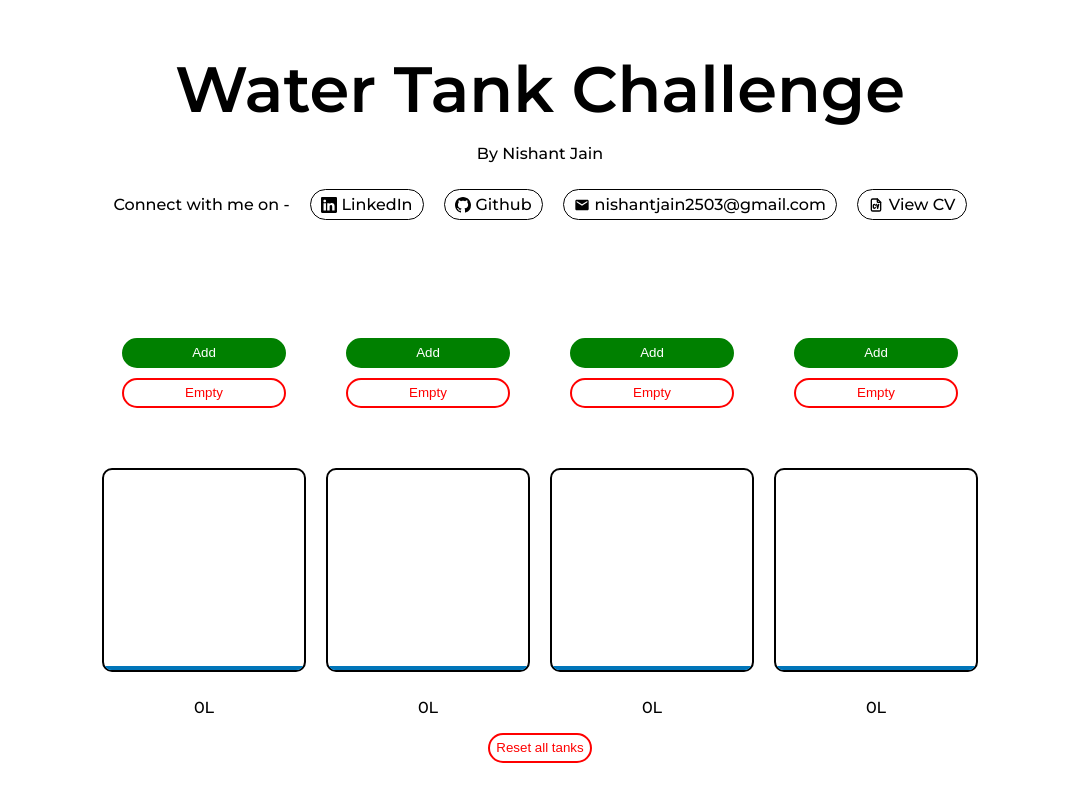
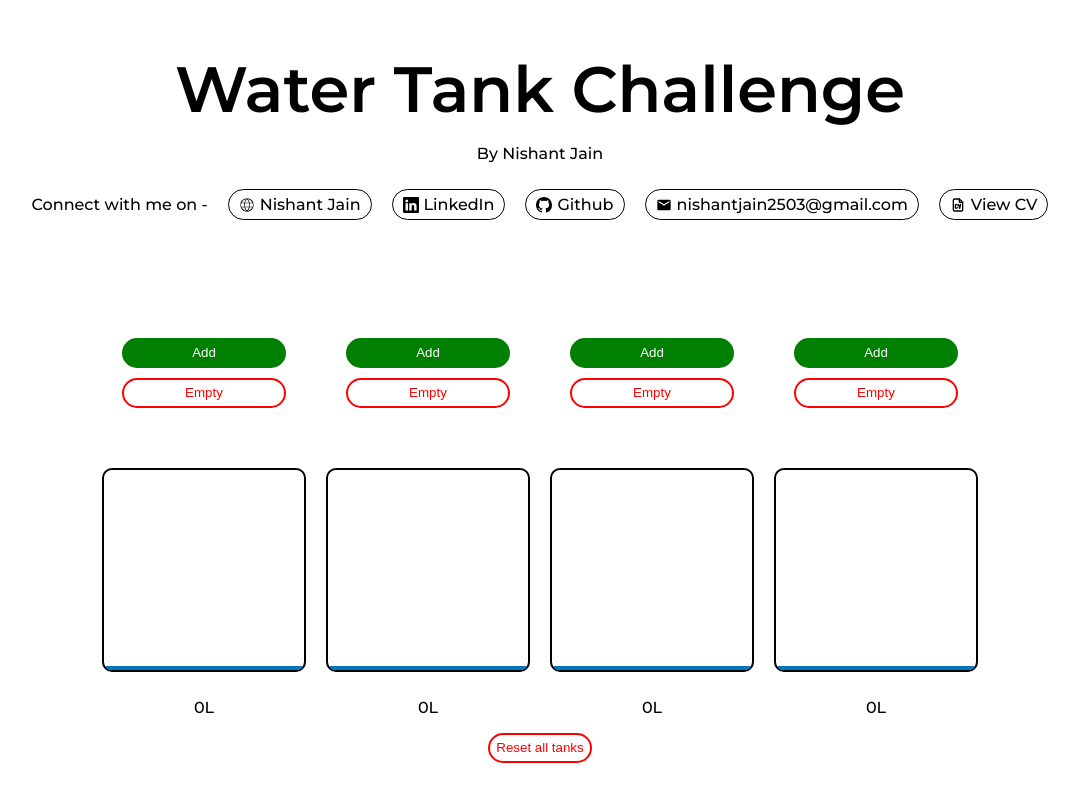
Before and after one commit to NishantJain25/water-tank-problem, a React (Create React App) app: page / in a window 1280 px wide. Shown: the top 802 px of the page, without its empty margins (100-1179 px from the left). Built offline with nearby package versions, Linux system fonts and the light colour scheme.

Commit message:
updated cv link and added portfolio link

```diff
--- a/src/App.jsx
+++ b/src/App.jsx
@@ -4,6 +4,7 @@ import Tank from "./components/tank/tank";
 import {BsGithub, BsLinkedin} from 'react-icons/bs'
 import { MdMail } from "react-icons/md";
 import { TbFileCv } from "react-icons/tb";
+import { CiGlobe } from "react-icons/ci";
 
 function App() {
   const [waterLevel, setWaterLevel] = useState({
@@ -90,6 +91,9 @@ function App() {
       <div className="socials">
         <p>Connect with me on - </p>
         <div className="social-btn">
+          <a href="https://nishantjain.netlify.app"><CiGlobe />Nishant Jain</a>
+        </div>
+        <div className="social-btn">
           <a href="https://www.linkedin.com/in/nishantdjain/"><BsLinkedin />LinkedIn</a>
         </div>
         <div className="social-btn">
@@ -99,7 +103,7 @@ function App() {
           <a href="mailto:nishantjain2503@gmail.com"><MdMail />nishantjain2503@gmail.com</a>
         </div>
         <div className="social-btn">
-          <a href="https://drive.google.com/file/d/1vtMpgM734gOkfS-2Zv5rGRJq6baVzniw/view?usp=sharing" target="_blank"><TbFileCv />View CV</a>
+          <a href="https://drive.google.com/file/d/1ytoPymznl9FUwYM2hYP64UjrK3S150g0/view?usp=sharing" target="_blank"><TbFileCv />View CV</a>
         </div>
       </div>
       <div className="container">
```
